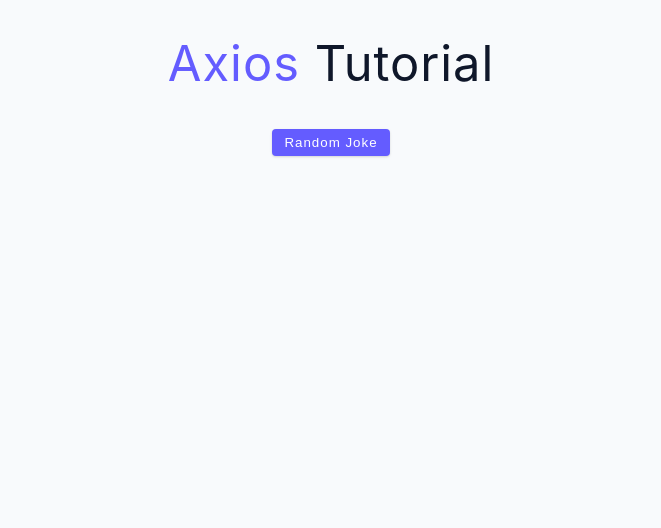
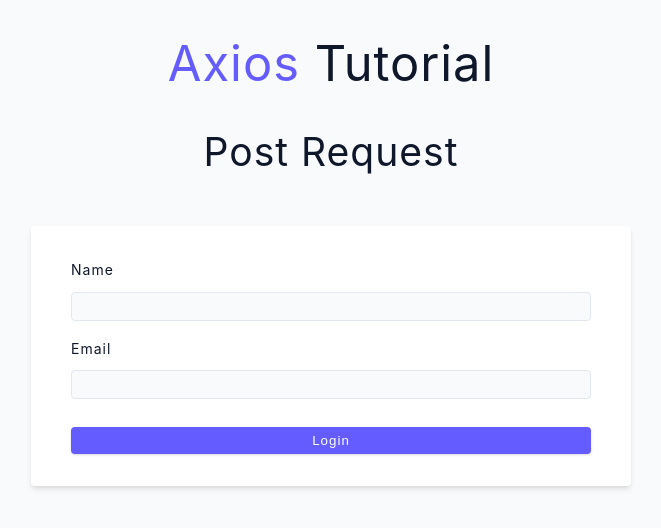
Before and after one commit to chaudhuree/ra-axios-tutorial-react, a React (Create React App) app: page / in a window 1280 px wide. Shown: the top 528 px of the page, without its empty margins (309-970 px from the left). Built offline with nearby package versions, Linux system fonts and the light colour scheme.

Commit message:
docs: axios post request

```diff
--- a/src/App.js
+++ b/src/App.js
@@ -1,5 +1,5 @@
 import Title from './components/Title';
-import Setup from './examples/headers';
+import Setup from './examples/post-request';
 function App() {
   return (
     <main>
--- a/src/examples/3-post-request.js
+++ b/src/examples/post-request.js
@@ -1,5 +1,5 @@
+import axios from 'axios';
 import { useState } from 'react';
-import axios from 'axios';
 const url = 'https://course-api.com/axios-tutorial-post';
 
 const PostRequest = () => {
@@ -9,6 +9,16 @@
   const handleSubmit = async (e) => {
     e.preventDefault();
     console.log(name, email);
+    try {
+      const response = await axios.post(url, {
+        name:name,
+        email:email,
+      },{}); //note: 3rd  argument is for authentication
+      console.log(response);
+    }
+    catch (error) {
+      console.log(error.response);
+    }
   };
 
   return (
```
